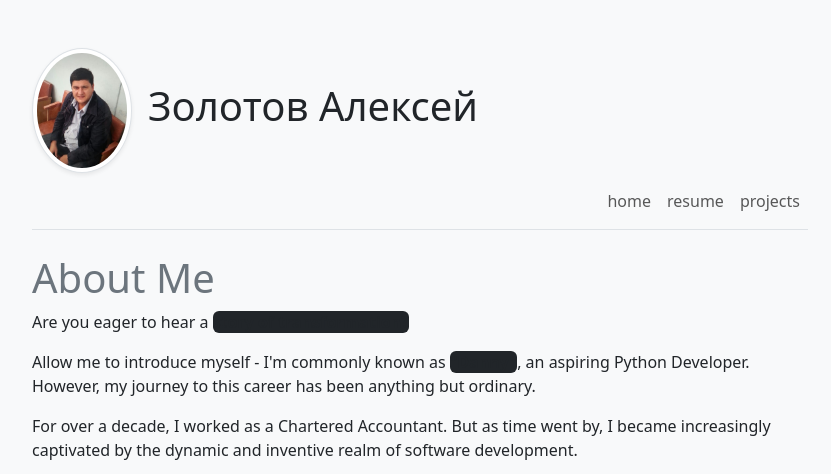
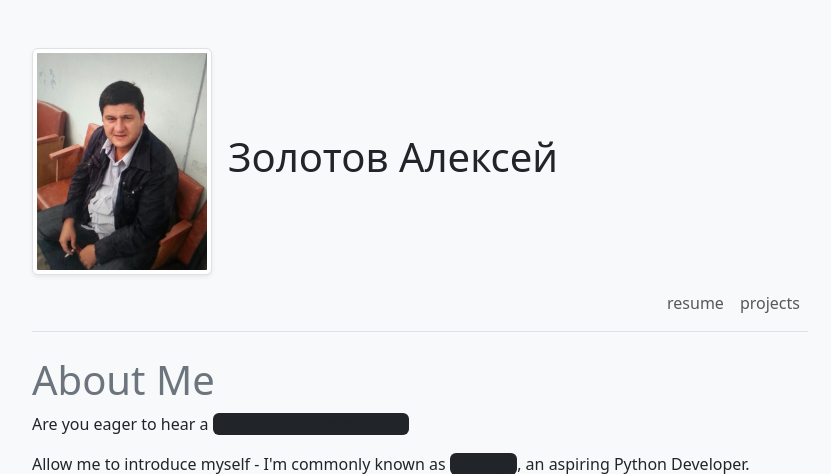
Before and after one commit to alexnaos/MyFlask, a Flask app: page /about in a window 1280 px wide. Shown: the top 474 px of the page, without its empty margins (220-1051 px from the left). Run offline with Flask 3, Linux system fonts and the light colour scheme.

Commit message:
Убрать меню home из навигации. Фото в шапке: прямоугольное, 180x180

```diff
--- a/api/templates/base.html
+++ b/api/templates/base.html
@@ -43,9 +43,9 @@
       <div class="d-flex flex-row align-items-center">
         <a href="{{ url_for('home') }}">
           <img src="{{ url_for('static', filename='images/headshot.jpg') }}"
-               class="img-thumbnail rounded-circle shadow-sm"
+               class="img-thumbnail shadow-sm"
                alt="{{ your_name }}"
-               width="100" height="100" />
+               width="180" height="180" />
         </a>
         <div class="h1 p-3">{{ your_name }}</div>
       </div>
@@ -58,7 +58,6 @@
         </button>
         <div class="collapse navbar-collapse" id="navbar">
           <div class="navbar-nav ms-auto">
-            <a href="{{ url_for('home') }}" class="nav-item nav-link" id="home">home</a>
             <a href="{{ url_for('resume') }}" class="nav-item nav-link" id="resume">resume</a>
             <a href="/projects/" class="nav-item nav-link" id="projects">projects</a>
           </div>
```
